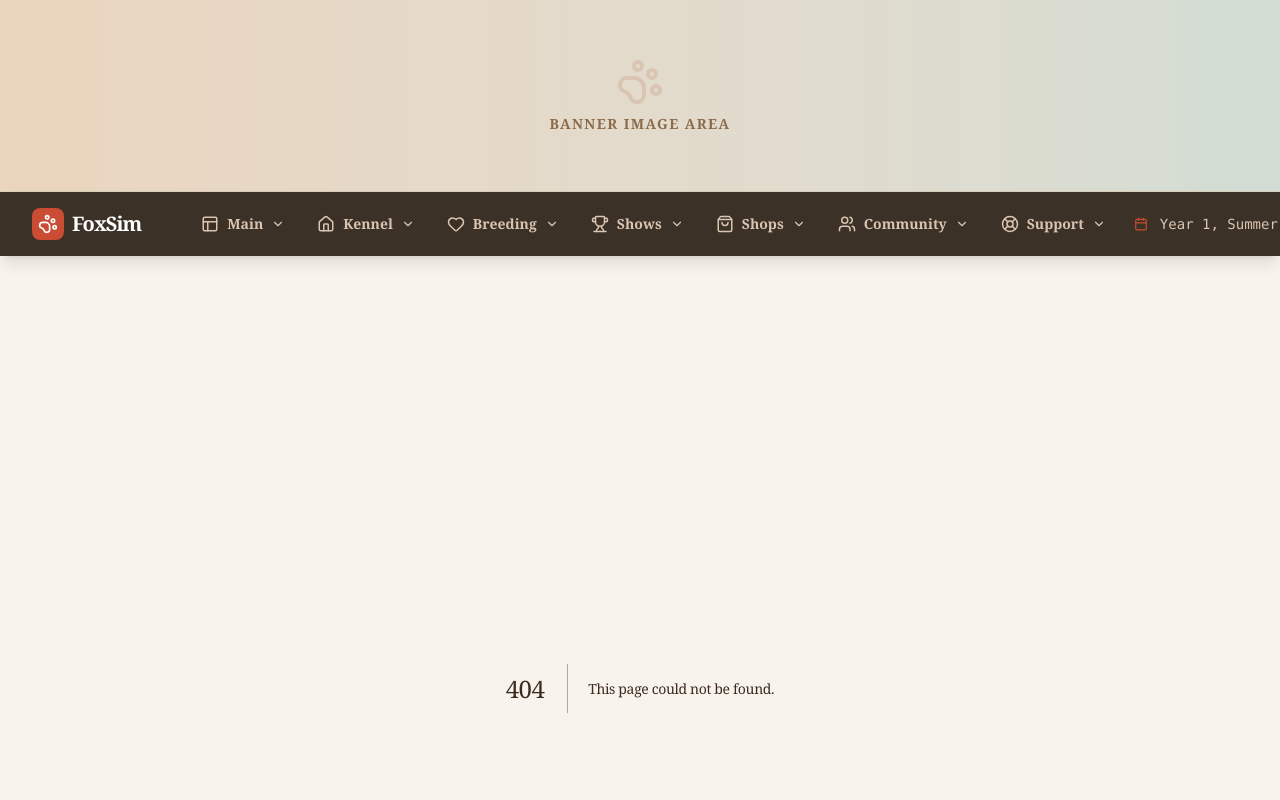
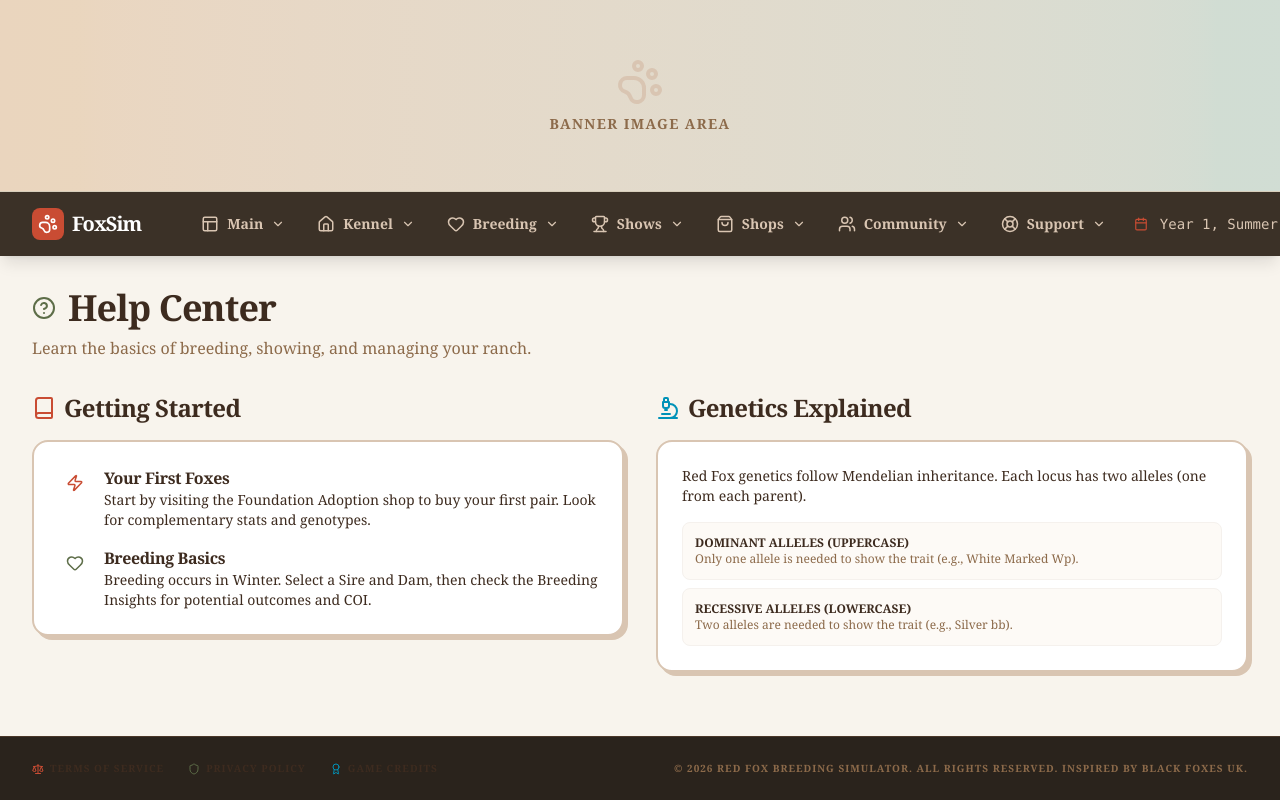
Before and after one commit to erkinde-lab/fox-breeding-sim-v2, a Next.js app: page /help in a window 1280 px wide. Before the commit this address had no page. Shown: the top 800 px of the page. Built offline with nearby package versions, Linux system fonts and the light colour scheme.

Commit message:
Upload src/app/help/page.tsx

```diff
--- /dev/null
+++ b/src/app/help/page.tsx
@@ -0,0 +1,67 @@
+'use client';
+
+import React from 'react';
+import { Card, CardContent } from '@/components/ui/card';
+import { HelpCircle, Book, Zap, Heart, Microscope } from 'lucide-react';
+
+export default function HelpPage() {
+  return (
+    <div className="space-y-8">
+      <div>
+        <h1 className="text-4xl font-black text-earth-900 tracking-tight flex items-center gap-3">
+          <HelpCircle className="text-moss-600" /> Help Center
+        </h1>
+        <p className="text-earth-500 mt-2">Learn the basics of breeding, showing, and managing your ranch.</p>
+      </div>
+
+      <div className="grid grid-cols-1 md:grid-cols-2 gap-8">
+        <section className="space-y-4">
+          <h2 className="text-2xl font-bold text-earth-800 flex items-center gap-2">
+            <Book className="text-fire-600" size={24} /> Getting Started
+          </h2>
+          <Card className="folk-card">
+            <CardContent className="pt-6">
+              <ul className="space-y-4">
+                <li className="flex gap-3">
+                  <div className="bg-fire-100 text-fire-600 p-2 rounded-lg h-fit"><Zap size={18}/></div>
+                  <div>
+                    <h4 className="font-bold text-earth-900">Your First Foxes</h4>
+                    <p className="text-sm text-earth-600">Start by visiting the Foundation Adoption shop to buy your first pair. Look for complementary stats and genotypes.</p>
+                  </div>
+                </li>
+                <li className="flex gap-3">
+                  <div className="bg-moss-100 text-moss-600 p-2 rounded-lg h-fit"><Heart size={18}/></div>
+                  <div>
+                    <h4 className="font-bold text-earth-900">Breeding Basics</h4>
+                    <p className="text-sm text-earth-600">Breeding occurs in Winter. Select a Sire and Dam, then check the Breeding Insights for potential outcomes and COI.</p>
+                  </div>
+                </li>
+              </ul>
+            </CardContent>
+          </Card>
+        </section>
+
+        <section className="space-y-4">
+          <h2 className="text-2xl font-bold text-earth-800 flex items-center gap-2">
+            <Microscope className="text-cyan-600" size={24} /> Genetics Explained
+          </h2>
+          <Card className="folk-card">
+            <CardContent className="pt-6">
+              <p className="text-sm text-earth-600 mb-4">Red Fox genetics follow Mendelian inheritance. Each locus has two alleles (one from each parent).</p>
+              <div className="space-y-2">
+                <div className="p-3 bg-earth-50 rounded-lg border border-earth-100">
+                  <span className="font-bold text-earth-900 block text-xs uppercase">Dominant Alleles (Uppercase)</span>
+                  <p className="text-xs text-earth-500">Only one allele is needed to show the trait (e.g., White Marked Wp).</p>
+                </div>
+                <div className="p-3 bg-earth-50 rounded-lg border border-earth-100">
+                  <span className="font-bold text-earth-900 block text-xs uppercase">Recessive Alleles (Lowercase)</span>
+                  <p className="text-xs text-earth-500">Two alleles are needed to show the trait (e.g., Silver bb).</p>
+                </div>
+              </div>
+            </CardContent>
+          </Card>
+        </section>
+      </div>
+    </div>
+  );
+}
```
